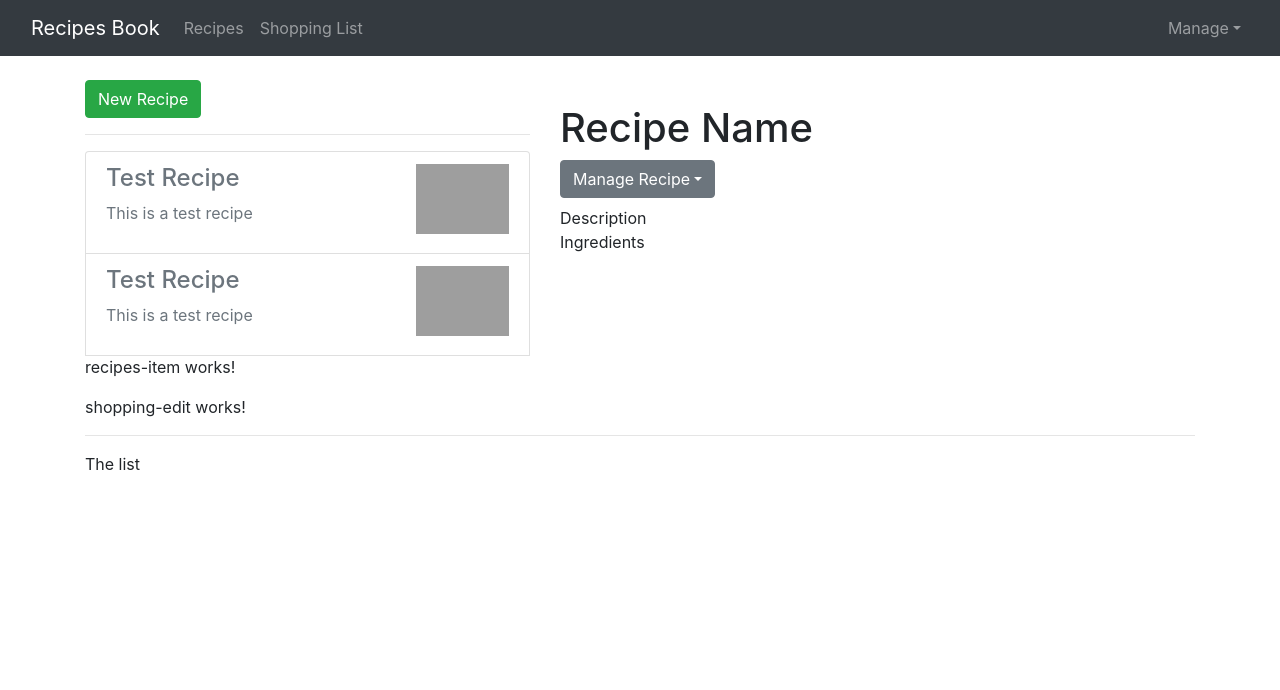
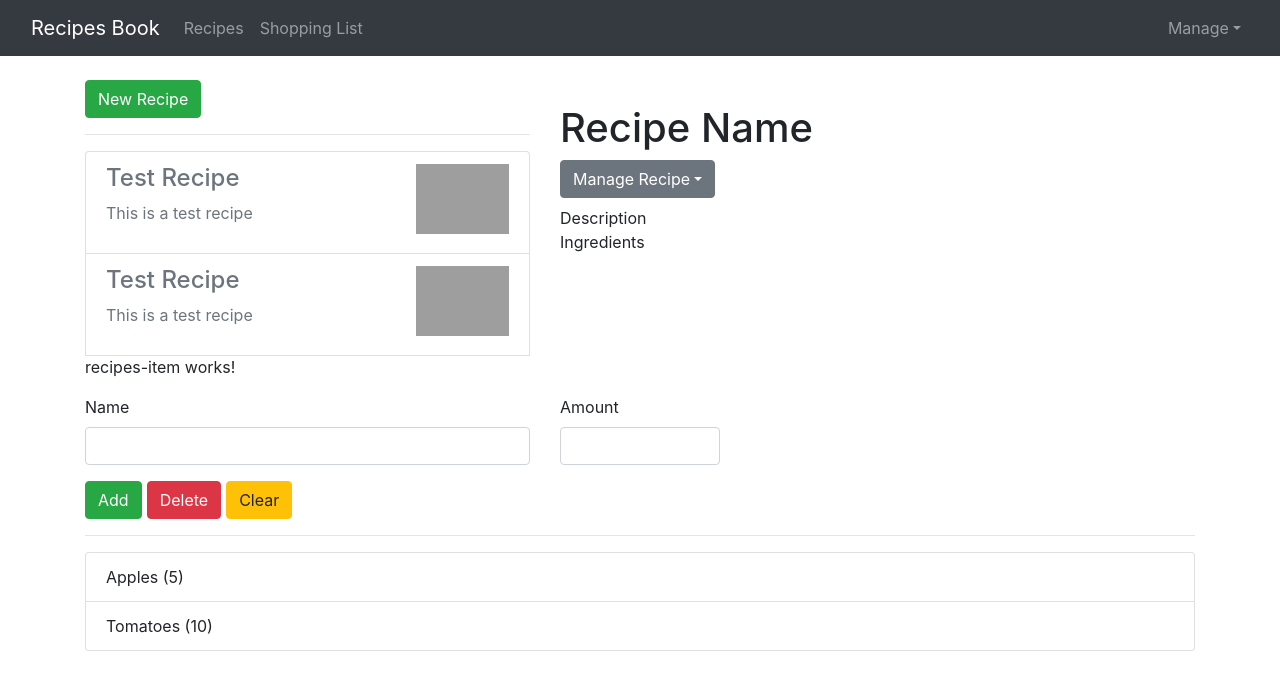
Before and after one commit to HaqueMannan/Angular-8-The-Complete-Guide, an Angular app in the folder The Project/AppProject/: page / in a window 1280 px wide. Shown: the top 690 px of the page. Built offline with nearby package versions, Linux system fonts and the light colour scheme; grey boxes are pictures that could not be loaded.

Commit message:
App Project - The Basics - 1.4. ShoppingListComponent, Ingredient Model, Outputting the Shopping List and Adding a Shopping Lit Edit Section.

```diff
--- /dev/null
+++ b/The Project/AppProject/src/app/shared/ingredient.model.ts
@@ -0,0 +1,6 @@
+export class Ingredient {
+   constructor(
+      public name: string,
+      public amount: number
+   ) {}
+}
--- a/The Project/AppProject/src/app/shopping-list/shopping-edit/shopping-edit.component.html
+++ b/The Project/AppProject/src/app/shopping-list/shopping-edit/shopping-edit.component.html
@@ -1 +1,24 @@
-<p>shopping-edit works!</p>
+<div class="row">
+   <div class="col-sm-12">
+      <form>
+         <div class="row">
+            <div class="col-sm-5 form-group">
+               <label for="name">Name</label>
+               <input class="form-control" type="text" id="name">
+            </div>
+
+            <div class="col-sm-2 form-group">
+               <label for="amount">Amount</label>
+               <input class="form-control" type="number" id="amount">
+            </div>
+         </div>
+         <div class="row">
+            <div class="col-sm-12">
+               <button class="btn btn-success" type="submit" style="margin-right: 5px;">Add</button>
+               <button class="btn btn-danger" type="button" style="margin-right: 5px;">Delete</button>
+               <button class="btn btn-warning" type="button" style="margin-right: 5px;">Clear</button>
+            </div>
+         </div>
+      </form>
+   </div>
+</div>
--- a/The Project/AppProject/src/app/shopping-list/shopping-list.component.html
+++ b/The Project/AppProject/src/app/shopping-list/shopping-list.component.html
@@ -1,7 +1,11 @@
 <div class="row">
-   <div class="col xs-10">
+   <div class="col-sm-12">
       <app-shopping-edit></app-shopping-edit>
       <hr>
-      <p>The list</p>
+      <ul class="list-group">
+         <a class="list-group-item" style="cursor: pointer" *ngFor="let ingredient of ingredients">
+            {{ ingredient.name }} ({{ ingredient.amount }})
+         </a>
+      </ul>
    </div>
 </div>
--- a/The Project/AppProject/src/app/shopping-list/shopping-list.component.ts
+++ b/The Project/AppProject/src/app/shopping-list/shopping-list.component.ts
@@ -1,4 +1,6 @@
 import { Component, OnInit } from '@angular/core';
+
+import { Ingredient } from '../shared/ingredient.model';
 
 @Component({
    selector: 'app-shopping-list',
@@ -6,6 +8,10 @@ import { Component, OnInit } from '@angular/core';
    styleUrls: ['./shopping-list.component.css']
 })
 export class ShoppingListComponent implements OnInit {
+   ingredients: Ingredient[] = [
+      new Ingredient('Apples', 5),
+      new Ingredient('Tomatoes', 10)
+   ];
 
    constructor() { }
 
```
